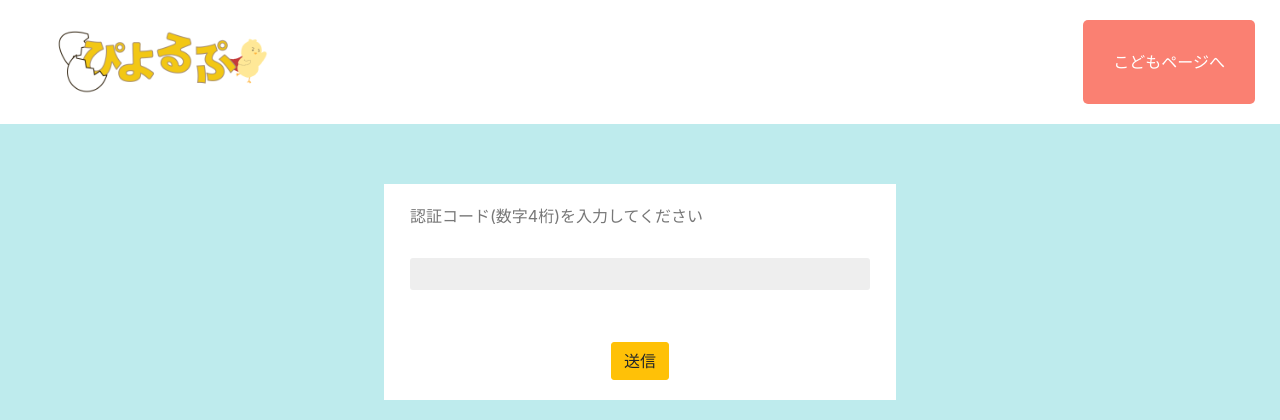
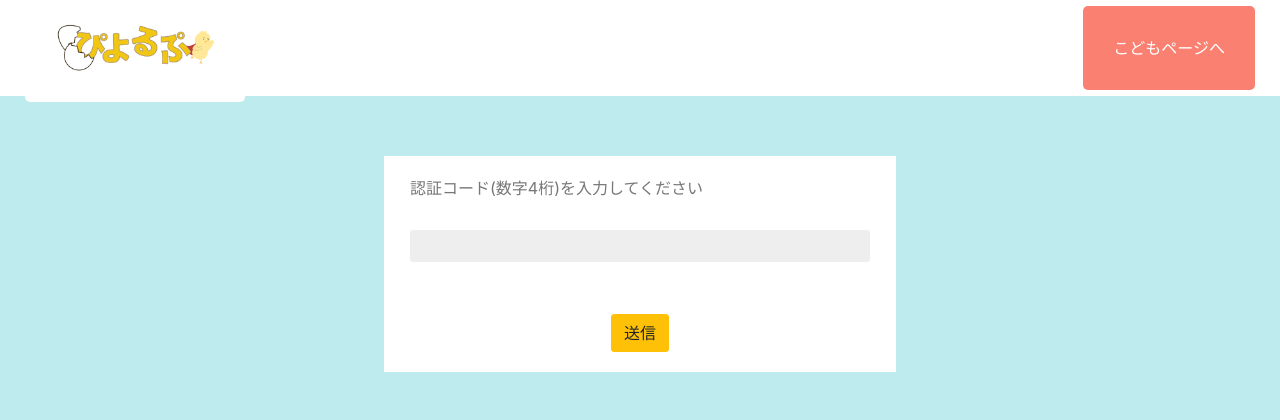
Before and after one commit to omochi8h/codegym_s4, a Django app: page /certification in a window 1280 px wide. Shown: the top 420 px of the page. Run offline with Django 3.2, Linux system fonts and the light colour scheme; parts of the project's set-up code (start-up, migrations or seed data) failed here and were passed over; some libraries are stand-ins or nearby versions.

Commit message:
pull準備

```diff
--- a/help_app/templates/_form.html
+++ b/help_app/templates/_form.html
@@ -3,6 +3,7 @@
     {% for field in form %}
             <p>
                 <label>{{ field.label }}</label>
+
                 {{ field }}
             </p>
             {% endfor %}
--- a/help_app/templates/base.html
+++ b/help_app/templates/base.html
@@ -28,7 +28,7 @@
         <nav>
 	       <ul class="main-nav" style="list-style: none; padding-left:0px;">
 
-		        <li><a href="{% url 'child_tasklist' %}" class="logo"><img src="{% static 'img/piyorupu.png'%}" style="height:8vh;"></a></li>
+		        <li><a href="{% url 'child_tasklist' %}" class="logo"><img src="{% static 'img/piyorupu.png'%}" style="height:6vh;"></a></li>
 
                 {% if request.user.is_authenticated %}
                　<li><a href="#" class="hello">{{ user }}さん、<br>こんにちは！</a></li>
@@ -39,7 +39,7 @@
 	        </ul>
         </nav>
 
-        <h2 style="text-align:center;margin-top:30px;margin-bottom:30px;" >{% block h2 %}{% endblock %}</h2>
+        <h2 style="text-align:center;margin-top:30px;margin-bottom:30px;color:#707070;" >{% block h2 %}{% endblock %}</h2>
         <main>
 
         {% block main %}
--- a/help_app/templates/help_app/certification.html
+++ b/help_app/templates/help_app/certification.html
@@ -3,6 +3,10 @@
 {% block link %}
                 <li><a href="{% url 'child_tasklist' %}">こどもページへ</a></li>
 {% endblock%}
+
+{% block title %}
+親認証
+{% endblock %}
 
 {% block main %}
 <div class="login">
--- a/help_app/templates/help_app/child_history.html
+++ b/help_app/templates/help_app/child_history.html
@@ -94,6 +94,6 @@
 
     </div>
     <div id="modal"></div>
-    <div id="mask"></div>
+    <div id="mask"　onclick="window.close_modal();"></div>
 
 {% endblock %}
--- a/project_help/settings.py
+++ b/project_help/settings.py
@@ -145,7 +145,7 @@ LOGIN_URL = "/login/"
 LOGIN_REDIRECT_URL = "/"
 LOGOUT_REDIRECT_URL = "/login/"
 
-SITE_ID = 2
+SITE_ID = 1
 
 # Default primary key field type
 # https://docs.djangoproject.com/en/3.2/ref/settings/#default-auto-field
--- a/static/css/calendar.css
+++ b/static/css/calendar.css
@@ -42,6 +42,9 @@
   justify-content: space-around;
   align-content: center;
   text-align:center;
+  color:#f2d58a;
+  background-color: #800000;
+  border: double 5px #f2d58a;
 }
 
 .list{
--- a/static/css/childstyle.css
+++ b/static/css/childstyle.css
@@ -21,9 +21,9 @@ margin-bottom:0px;
 }
 
 .main-nav {
-min-height:12vh;
-  display: flex;
-  align-items: center;
+height:12vh;
+display: flex;
+align-items: center;
 justify-content: space-around;
 align-content: center;
 }
--- a/static/js/calendar.js
+++ b/static/js/calendar.js
@@ -27,11 +27,11 @@ function open_modal(work_list) {
   var work = work_list;
   let createHtml = '';
 
-  createHtml = '<div class="main_modal active"><div class="modalContents"><h5>頑張ったね！</h5><div class="list">';
+  createHtml = '<div class="main_modal active"><div class="modalContents"><h5>さすが！！</h5><div class="list">';
   for (let i = 0; i < work.length; i++){
     createHtml += '<p>' +'＊'+ work[i] + '</p>';
   }
-  createHtml += '</div><a class="close_modal" onclick="window.close_modal();">閉じる</a>';
+  createHtml += '</div><a class="close_modal" onclick="window.close_modal();" style="background-color:#f2d58a;color:#800000;">閉じる</a>';
   createHtml += '</div></div>';
 
   document.querySelector('#modal').innerHTML = createHtml;
```
